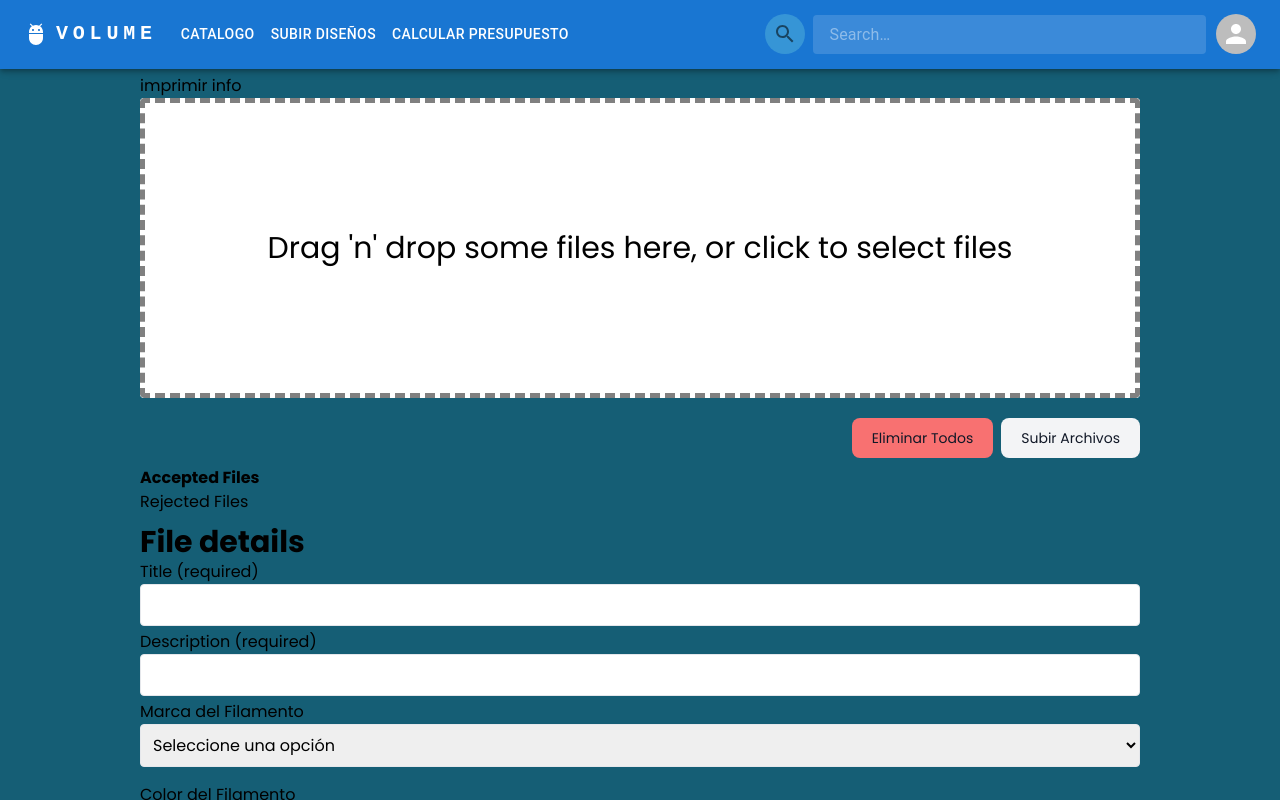
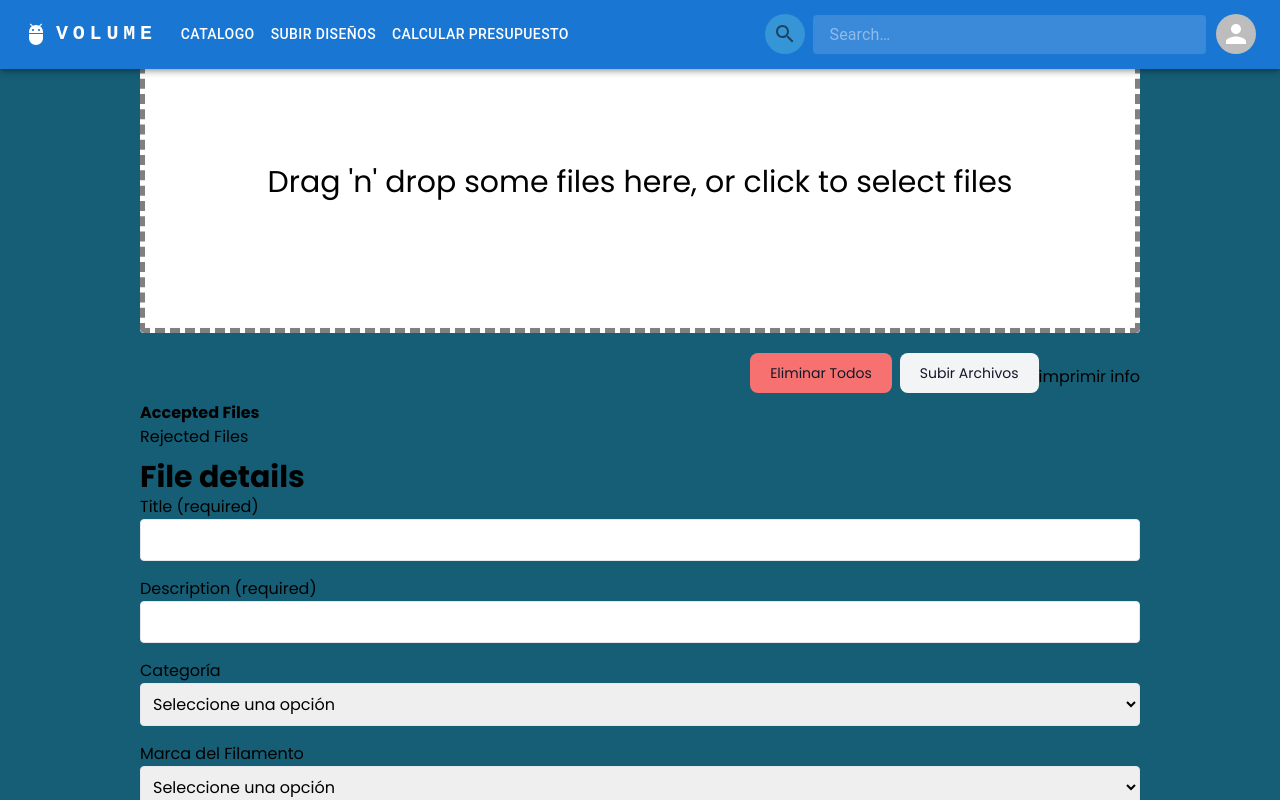
Before and after one commit to Orhugo/Front-Eco3DPrint, a React (Vite) app: page /Volume/subirArchivo in a window 1280 px wide. Built offline with nearby package versions, Linux system fonts and the light colour scheme; sample sign-in values are in the browser's storage; the HTML template or start-up script is replaced by a standard one; what tailwindcss-animated would draw is missing.

Commit message:
upload files almost done

```diff
--- a/src/components/ButtonUploadFiles.jsx
+++ b/src/components/ButtonUploadFiles.jsx
@@ -2,6 +2,7 @@ import React, { useState } from "react";
 import axios from "axios";
 
 function ButtonUploadFiles({ files, info }) {
+  const user = JSON.parse(localStorage.getItem('user'));
   const [uploading, setUploading] = useState(false);
 
   const uploadFiles = async () => {
@@ -32,11 +33,11 @@ function ButtonUploadFiles({ files, info }) {
       const modelResponse = await axios.post(
         "http://localhost:8080/models/add",
         {
-          category: "1",
+          category: info.categoria,
           description: info.description,
           tags: "whatever",
           title: info.title,
-          author_id: 10,
+          author_id: user.id,
           print_setting_id: null,
         }
       );
@@ -65,6 +66,7 @@ function ButtonUploadFiles({ files, info }) {
       <button onClick={uploadFiles} disabled={uploading} className="text-gray-900 bg-gray-100 hover:bg-gray-400 focus:ring-4 focus:outline-2 focus:ring-gray-100 font-medium rounded-lg text-sm px-5 py-2.5 text-center inline-flex items-center dark:focus:ring-gray-500 mb-2">
         {uploading ? "Uploading..." : "Subir Archivos"}
       </button>
+      <button onClick={() => {console.log(user.id)}}>imprimir info</button>
     </>
   );
 }
--- a/src/components/Dropzone.jsx
+++ b/src/components/Dropzone.jsx
@@ -66,7 +66,6 @@ function Dropzone({ info }) {
   return (
     <>
       <div>
-        <button onClick={() => {console.log(info)}}>imprimir info</button>
         {/* General */}
         <div {...getRootProps()} className="bg-white rounded">
           <input {...getInputProps()} />
--- a/src/components/PrintSettings.jsx
+++ b/src/components/PrintSettings.jsx
@@ -13,17 +13,8 @@ function PrintSettings() {
     modeloImpresora: "",
     resolucion: "",
     soportes: "",
+    categoria: "",
   });
-  const [title, setTitle] = useState("");
-  const [description, setDescription] = useState("");
-  const [marcaFilamento, setMarcaFilamento] = useState("");
-  const [colorFilamento, setColorFilamento] = useState("");
-  const [materialFilamento, setMaterialFilamento] = useState("");
-  const [relleno, setRelleno] = useState("");
-  const [marcaImpresora, setMarcaImpresora] = useState("");
-  const [modeloImpresora, setModeloImpresora] = useState("");
-  const [resolucion, setResolucion] = useState("");
-  const [soportes, setSoportes] = useState("");
 
   const handleOnBlurTitle = (event) => {
     const titulo = event.target.value;
@@ -75,6 +66,11 @@ function PrintSettings() {
     setInfo((prevInfo) => ({ ...prevInfo, soportes: supports }));
   };
 
+  const handleCategoria = (event) => {
+    const categoria = event.target.value;
+    setInfo((prevInfo) => ({ ...prevInfo, categoria: categoria }));
+  };
+
   return (
     <div>
       <Dropzone info={info} />
@@ -84,7 +80,7 @@ function PrintSettings() {
         <input
           type="text"
           id="resolucion"
-          className="w-full p-2 border rounded mb-[4px]"
+          className="w-full p-2 border rounded mb-4"
           onBlur={handleOnBlurTitle}
         />
       </div>
@@ -93,21 +89,41 @@ function PrintSettings() {
         <input
           type="text"
           id="resolucion"
-          className="w-full p-2 border rounded mb-[4px]"
+          className="w-full p-2 border rounded mb-4"
           onBlur={handleOnBlurDescription}
           variant="outlined"
         />
       </div>
       <div className="mb-4">
-        <label for="marcaFilamento" className="block">
+        <label htmlFor="marcaFilamento" className="block">
+          Categoría
+        </label>
+        <select
+          defaultValue=""
+          id="categoria"
+          className="w-full p-2 border rounded"
+          onChange={handleCategoria}
+        >
+          <option value="" disabled>
+            Seleccione una opción
+          </option>
+          <option value="Herramientas">Herramientas</option>
+          <option value="Complementos">Complementos</option>
+          <option value="Juguetes">Juguetes</option>
+          <option value="Figuras">Figuras</option>
+        </select>
+      </div>
+      <div className="mb-4">
+        <label htmlFor="marcaFilamento" className="block">
           Marca del Filamento
         </label>
         <select
+          defaultValue=""
           id="marcaFilamento"
           className="w-full p-2 border rounded"
           onChange={handleMarcaFilamento}
         >
-          <option value="" disabled selected>
+          <option value="" disabled>
             Seleccione una opción
           </option>
           <option value="marca1">Marca 1</option>
@@ -116,15 +132,16 @@ function PrintSettings() {
       </div>
 
       <div className="mb-4">
-        <label for="colorFilamento" className="block">
+        <label htmlFor="colorFilamento" className="block">
           Color del Filamento
         </label>
         <select
+          defaultValue=""
           id="colorFilamento"
           className="w-full p-2 border rounded"
           onChange={handleColorFilamento}
         >
-          <option value="" disabled selected>
+          <option value="" disabled>
             Seleccione una opción
           </option>
           <option value="color1">Color 1</option>
@@ -133,15 +150,16 @@ function PrintSettings() {
       </div>
 
       <div className="mb-4">
-        <label for="materialFilamento" className="block">
+        <label htmlFor="materialFilamento" className="block">
           Material del Filamento
         </label>
         <select
+          defaultValue=""
           id="materialFilamento"
           className="w-full p-2 border rounded"
           onChange={handleMaterialFilamento}
         >
-          <option value="" disabled selected>
+          <option value="" disabled>
             Seleccione una opción
           </option>
           <option value="material1">Material 1</option>
@@ -150,7 +168,7 @@ function PrintSettings() {
       </div>
 
       <div className="mb-4">
-        <label for="relleno" className="block">
+        <label htmlFor="relleno" className="block">
           Relleno
         </label>
         <input
@@ -163,15 +181,16 @@ function PrintSettings() {
       </div>
 
       <div className="mb-4">
-        <label for="marcaImpresora" className="block">
+        <label htmlFor="marcaImpresora" className="block">
           Marca de la Impresora
         </label>
         <select
+          defaultValue=""
           id="marcaImpresora"
           className="w-full p-2 border rounded"
           onChange={handleMarcaImpresora}
         >
-          <option value="" disabled selected>
+          <option value="" disabled>
             Seleccione una opción
           </option>
           <option value="marca1">Marca 1</option>
@@ -180,15 +199,16 @@ function PrintSettings() {
       </div>
 
       <div className="mb-4">
-        <label for="modeloImpresora" className="block">
+        <label htmlFor="modeloImpresora" className="block">
           Modelo de la Impresora
         </label>
         <select
+          defaultValue=""
           id="modeloImpresora"
           className="w-full p-2 border rounded"
           onChange={handleModeloImpresora}
         >
-          <option value="" disabled selected>
+          <option value="" disabled>
             Seleccione una opción
           </option>
           <option value="modelo1">Modelo 1</option>
@@ -197,11 +217,11 @@ function PrintSettings() {
       </div>
 
       <div className="mb-4">
-        <label for="resolucion" className="block">
+        <label htmlFor="resolucion" className="block">
           Resolución
         </label>
-        <select id="resolucion" onChange={handleResolucion}>
-          <option value="" disabled selected>
+        <select defaultValue="" id="resolucion" onChange={handleResolucion}>
+          <option value="" disabled>
             Seleccione una opción
           </option>
           <option value="0.2">0.2</option>
@@ -220,11 +240,11 @@ function PrintSettings() {
           value="si"
           onChange={handleSoportes}
         />
-        <label for="soportesSi" className="mr-2">
+        <label htmlFor="soportesSi" className="mr-2">
           Sí
         </label>
         <input type="radio" id="soportesNo" name="soportes" value="no" />
-        <label for="soportesNo">No</label>
+        <label htmlFor="soportesNo">No</label>
       </div>
     </div>
   );
```
